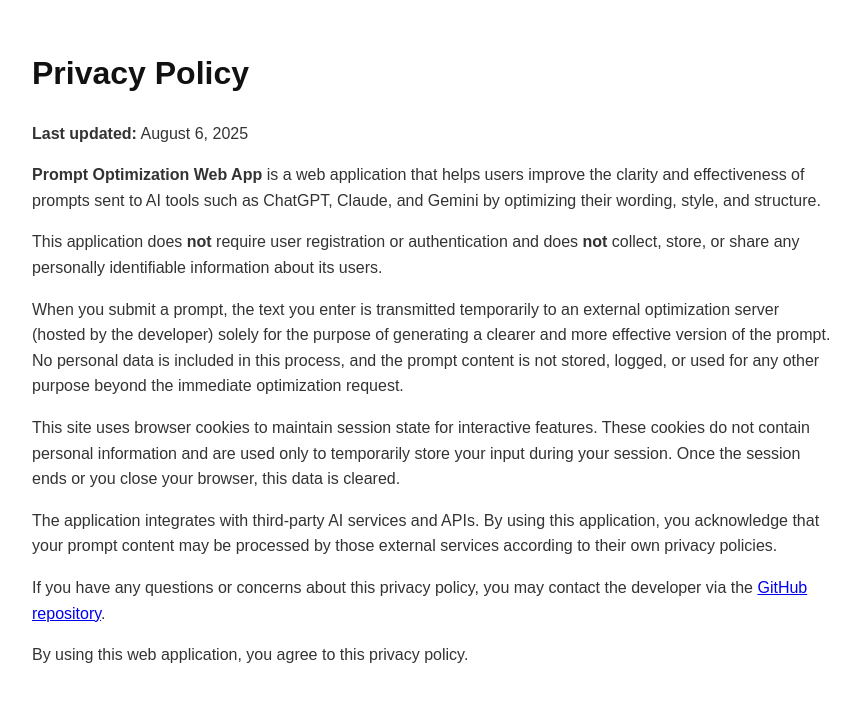
After one commit to augustosouza8/prompt-optimizer-web-app, a Flask app: page /privacy in a window 1280 px wide. The commit adds this page. Shown: the top 702 px of the page, without its empty margins (208-1068 px from the left). Run offline with Flask 3, Linux system fonts and the light colour scheme.

Commit message:
Adding a Privacy Policy statement

```diff
--- a/app/routes.py
+++ b/app/routes.py
@@ -7,8 +7,8 @@ main_bp = Blueprint('main', __name__)
 # ────────────────────────────────────────────────────────────────────────────────
 # Define the five interactive questions in one place:
 INTERACTIVE_QUESTIONS = [
-    "1. What problem or challenge in your work/life is driving you to seek help from an LLM right now?",
-    "2. What role or expertise should the LLM adopt when responding to you (e.g., expert consultant, creative partner, technical analyst, history teacher)?",
+    "1. What problem or challenge in your life is driving you to seek help from an Artificial Intelligence like ChatGPT right now?",
+    "2. What role or expertise should the Artificial Intelligence adopt when responding to you (e.g., expert consultant, creative partner, technical analyst, history teacher)?",
     "3. What format or style do you want the response to be in (e.g., formal report, casual explanation, step-by-step guide, creative content)?",
     "4. Are there any specific constraints, limitations, or anything in particular that should be focused on?",
     "5. Would you like to add anything else about your demand?"
@@ -18,6 +18,10 @@ INTERACTIVE_QUESTIONS = [
 @main_bp.route('/')
 def index():
     return render_template('index.html')
+
+@main_bp.route('/privacy')
+def privacy():
+    return render_template('privacy.html')
 
 @main_bp.route('/quick', methods=['GET', 'POST'])
 def quick():
--- a/app/templates/base.html
+++ b/app/templates/base.html
@@ -59,7 +59,8 @@
   <footer class="bg-secondary text-light mt-auto py-3">
     <div class="container text-center">
       <small>
-        © <script>document.write(new Date().getFullYear())</script> Augusto Souza&nbsp;|&nbsp;
+        © <script>document.write(new Date().getFullYear())</script>
+        <a href="{{ url_for('main.privacy') }}" class="text-light">Privacy Policy</a>&nbsp;|&nbsp;
         <a href="https://github.com/augustosouza8/prompt-optimizer-web-app" class="text-light">GitHub Repo</a>&nbsp;|&nbsp;
         Built with Flask &amp; Bootstrap, powered by <a href="https://github.com/agno-agi/agno" class="text-light">Agno Multi-Agent</a>, and connected to an external <a href="https://huggingface.co/spaces/augustosouza/prompt-optimizer-mcp-server/tree/main" class="text-light">MCP server</a>
       </small>
--- /dev/null
+++ b/app/templates/privacy.html
@@ -0,0 +1,43 @@
+<!DOCTYPE html>
+<html lang='en'>
+<head>
+  <meta charset='UTF-8' />
+  <meta name='viewport' content='width=device-width, initial-scale=1.0' />
+  <title>Privacy Policy – Prompt Optimization Web App</title>
+  <style>
+    body {
+      font-family: sans-serif;
+      max-width: 800px;
+      margin: 3rem auto;
+      padding: 0 1.5rem;
+      line-height: 1.6;
+      color: #333;
+    }
+    h1 {
+      font-size: 2em;
+      color: #111;
+    }
+    p {
+      margin-bottom: 1rem;
+    }
+  </style>
+</head>
+<body>
+  <h1>Privacy Policy</h1>
+  <p><strong>Last updated:</strong> August 6, 2025</p>
+
+  <p><strong>Prompt Optimization Web App</strong> is a web application that helps users improve the clarity and effectiveness of prompts sent to AI tools such as ChatGPT, Claude, and Gemini by optimizing their wording, style, and structure.</p>
+
+  <p>This application does <strong>not</strong> require user registration or authentication and does <strong>not</strong> collect, store, or share any personally identifiable information about its users.</p>
+
+  <p>When you submit a prompt, the text you enter is transmitted temporarily to an external optimization server (hosted by the developer) solely for the purpose of generating a clearer and more effective version of the prompt. No personal data is included in this process, and the prompt content is not stored, logged, or used for any other purpose beyond the immediate optimization request.</p>
+
+  <p>This site uses browser cookies to maintain session state for interactive features. These cookies do not contain personal information and are used only to temporarily store your input during your session. Once the session ends or you close your browser, this data is cleared.</p>
+
+  <p>The application integrates with third-party AI services and APIs. By using this application, you acknowledge that your prompt content may be processed by those external services according to their own privacy policies.</p>
+
+  <p>If you have any questions or concerns about this privacy policy, you may contact the developer via the <a href='https://github.com/augustosouza8/prompt-optimizer-web-app'>GitHub repository</a>.</p>
+
+  <p>By using this web application, you agree to this privacy policy.</p>
+</body>
+</html>
```
Also changed, not shown: 1 other file.
